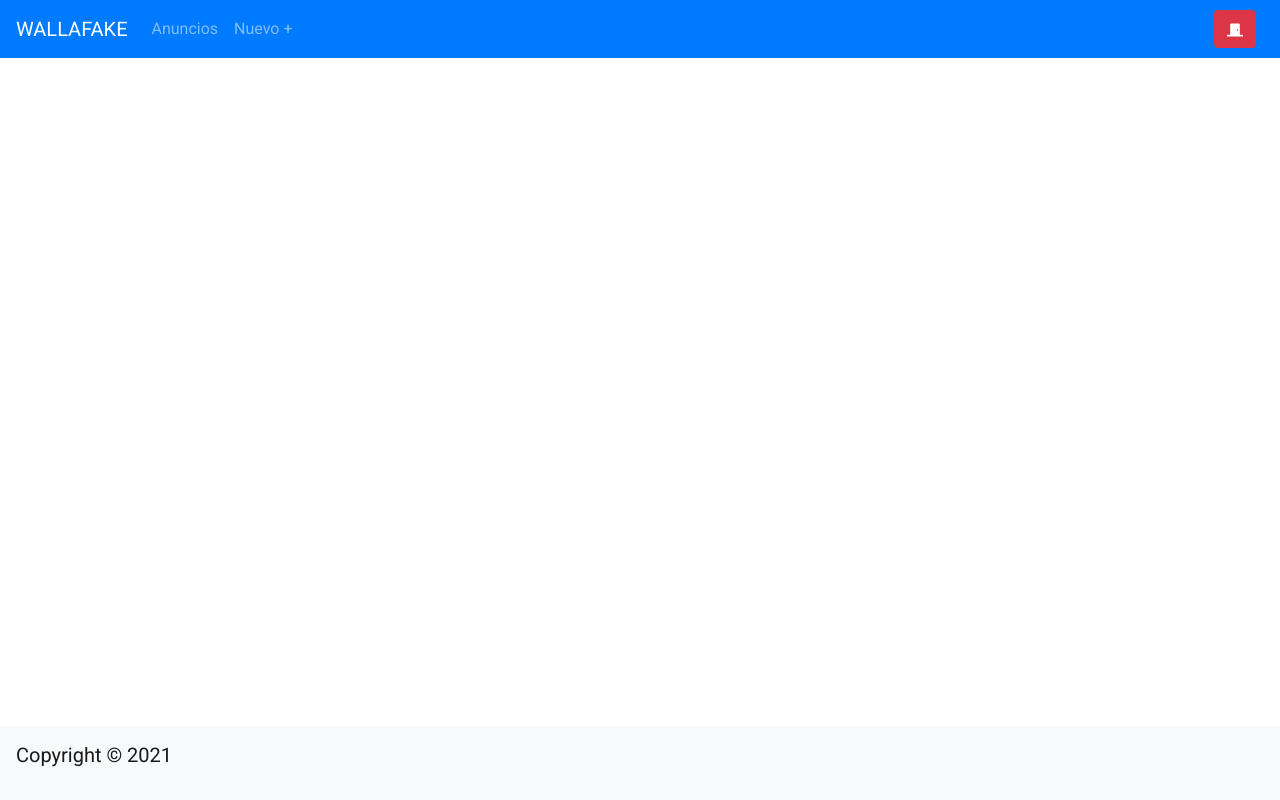
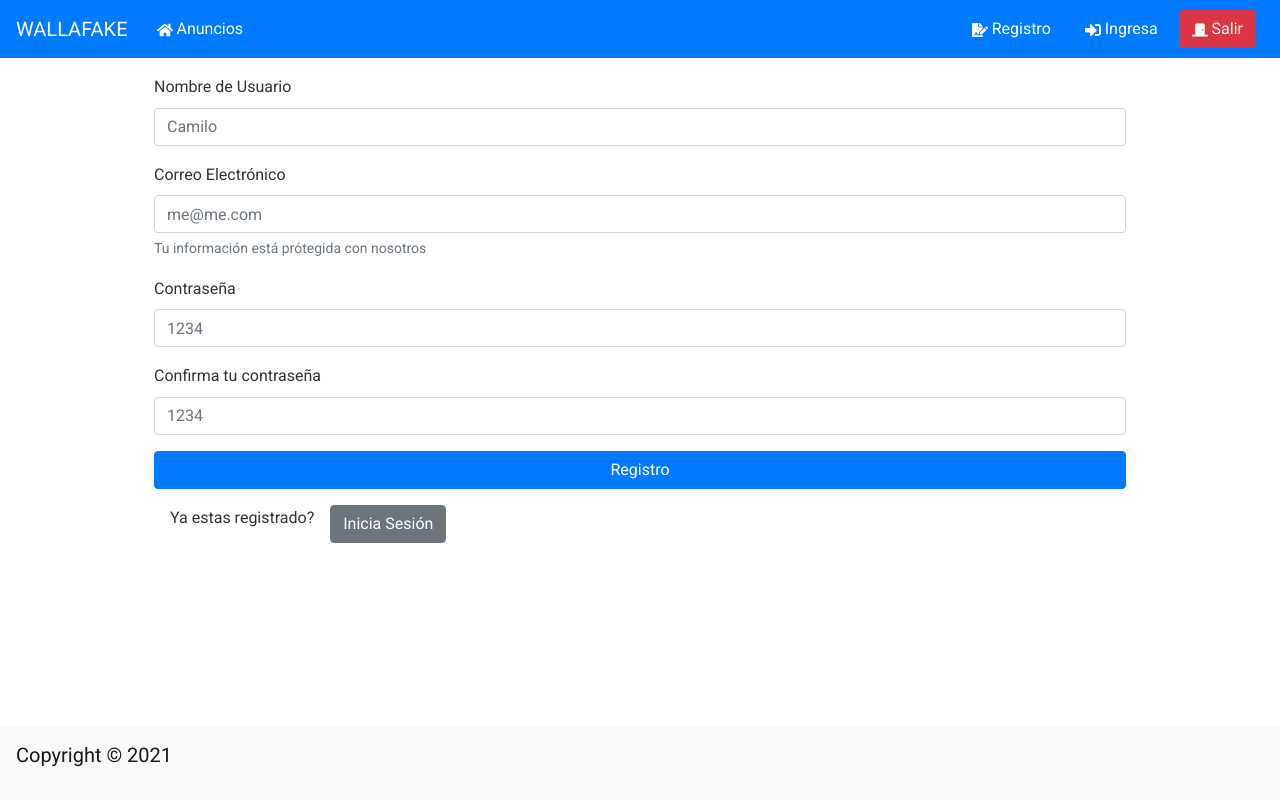
Before and after one commit to aolveramx/practica6_react_wallafake, a React (Create React App) app: page /register in a window 1280 px wide. Built offline with nearby package versions, Linux system fonts and the light colour scheme.

Commit message:
feat: Register & Login Forms fix: buttons with <Link/>

```diff
--- a/src/App.js
+++ b/src/App.js
@@ -4,6 +4,8 @@ import { Container } from 'react-bootstrap'
 import Header from './components/layout/Header'
 import Footer from './components/layout/Footer'
 import Main from './components/pages/Main'
+import Register from './components/pages/Register'
+import Login from './components/pages/Login'
 
 import AdvertState from './context/advert/AdvertState'
 import AuthState from './context/auth/AuthState'
@@ -19,7 +21,9 @@ const App = () => {
               <Header />
                 <Container>
                   <Switch>
-                    <Route path='/' exact component={Main}/>
+                    <Route exact path='/' component={Main}/>
+                    <Route exact path='/register' component={Register}/>
+                    <Route exact path='/login' component={Login}/>
                   </Switch>
                 </Container>
               <Footer />
--- a/src/components/layout/Header.js
+++ b/src/components/layout/Header.js
@@ -1,23 +1,43 @@
 import { Link } from 'react-router-dom'
 import { Button, Form, Navbar, Nav } from 'react-bootstrap'
 import 'bootstrap/dist/css/bootstrap.min.css'
-import { FaDoorClosed } from 'react-icons/fa';
+import { FaDoorClosed, FaHome, FaFileSignature, FaSignInAlt } from 'react-icons/fa';
 import PropTypes from 'prop-types'
 
 const Header = ({ title }) => {
   return (
     <Navbar bg="primary" variant="dark" className="mb-3">
+      <Navbar.Brand>{title}</Navbar.Brand>
+      <Nav className="mr-auto text-white">
 
-      <Navbar.Brand>{title}</Navbar.Brand>
+      <Link to="/">
+        <Button variant="primary" className="mr-2">
+          <FaHome style={{ color: 'white', cursor: 'pointer'}} />
+          {' '}Anuncios
+        </Button>
+        </Link>
 
-      <Nav className="mr-auto text-white">
-        <Nav.Link href="/">Anuncios</Nav.Link>
-        <Nav.Link href="/advert/new">Nuevo +</Nav.Link>
       </Nav>
 
-      <Form inline>
+      <Form inline className="text-white">
+        <Link to="/register">
+        <Button variant="primary" className="mr-2">
+          <FaFileSignature style={{ color: 'white', cursor: 'pointer'}} />
+          {' '}Registro
+        </Button>
+        </Link>
+
+        <Link to="/login" >
+        <Button variant="primary" className="mr-2">
+          <FaSignInAlt style={{ color: 'white', cursor: 'pointer'}} />
+          {' '}Ingresa
+        </Button>
+        </Link>
+
+
         <Button variant="danger" className="mr-2">
           <FaDoorClosed style={{ color: 'white', cursor: 'pointer'}} />
+          {' '}Salir
         </Button>
       </Form>
 
--- /dev/null
+++ b/src/components/pages/Login.js
@@ -0,0 +1,76 @@
+import { useState } from 'react'
+import { Link } from 'react-router-dom';
+import { Button, ButtonGroup, Container, Form } from 'react-bootstrap'
+import 'bootstrap/dist/css/bootstrap.min.css'
+
+const Login = () => {
+  const [user, setUser] = useState({
+    email: '',
+    password: '',
+    reminder: true
+  })
+
+  const { email, password, reminder } = user
+
+  const onChange = (e) => {
+    setUser({
+      ...user,
+      [e.target.name]: e.target.value
+    })
+  }
+
+  const onSubmit = (e) => {
+    e.preventDefault()
+    console.log('Login Submit');
+  }
+
+  return (
+    <Container>
+    <Form onSubmit={onSubmit}>
+
+      <Form.Group controlId="formText">
+        <Form.Label>Nombre de Usuario</Form.Label>
+        <Form.Control
+        type="email"
+        placeholder="Ingresa tu correo, ejemplo: me@me.com"
+        value={email}
+        onChange={onChange}
+        />
+        <Form.Text className="text-muted">
+          Tus datos no seran compartidos con terceros
+        </Form.Text>
+      </Form.Group>
+
+      <Form.Group controlId="formPassword">
+        <Form.Label>Contraseña</Form.Label>
+        <Form.Control
+        type="password"
+        name="password"
+        placeholder="Ingresa una contraseña valida, por ejemplo 1234"
+        value={password}
+        onChange={onChange}>
+        </Form.Control>
+      </Form.Group>
+
+      <Form.Check
+      className="mb-3"
+      type="switch"
+      label="Recordar Acceso"
+      checked={reminder}
+      value={reminder}
+      onChange={onChange}
+      />
+
+      <ButtonGroup>
+        <Button to="/signup" type="submit" value="login">Entrar</Button>
+        <Link to="/register">
+          <Button variant="secondary">Registrarse</Button>
+        </Link>
+
+      </ButtonGroup>
+      </Form>
+    </Container>
+  )
+}
+
+export default Login
--- /dev/null
+++ b/src/components/pages/Register.js
@@ -0,0 +1,99 @@
+import { useState } from 'react'
+import { Link } from 'react-router-dom';
+import { Button, Col, Container, Form, Row } from 'react-bootstrap';
+import 'bootstrap/dist/css/bootstrap.min.css';
+
+
+const Register = () => {
+  const [user, setUser] = useState({
+    name: '',
+    email: '',
+    password: '',
+    password2: ''
+  })
+
+  const { name, email, password, password2 } = user
+
+  const onChange = (e) => {
+    setUser({
+      ...user,
+      [e.target.name]: [e.target.value]
+    })
+  }
+
+  const onSubmit = (e) => {
+    e.preventDefault()
+    console.log('Register Submit');
+  }
+
+  return (
+    <Container>
+    <Form onSubmit={onSubmit}>
+
+      <Form.Group controlId="formName">
+        <Form.Label>Nombre de Usuario</Form.Label>
+        <Form.Control
+        type="text"
+        name="name"
+        placeholder="Camilo"
+        value={name}
+        onChange={onChange}
+        />
+      </Form.Group>
+
+
+      <Form.Group controlId="formText">
+        <Form.Label>Correo Electrónico</Form.Label>
+        <Form.Control
+        type="email"
+        name="email"
+        placeholder="me@me.com"
+        value={email}
+        onChange={onChange}
+        />
+        <Form.Text className="text-muted">
+          Tu información está prótegida con nosotros
+        </Form.Text>
+      </Form.Group>
+
+      <Form.Group controlId="formPassword">
+        <Form.Label>Contraseña</Form.Label>
+        <Form.Control
+        type="password"
+        name="password"
+        placeholder="1234"
+        value={password}
+        onChange={onChange}>
+        </Form.Control>
+      </Form.Group>
+
+      <Form.Group controlId="formPasswordConfirm">
+        <Form.Label>Confirma tu contraseña</Form.Label>
+        <Form.Control
+        type="password"
+        placeholder="1234"
+        value={password2}
+        onChange={onChange}>
+        </Form.Control>
+      </Form.Group>
+
+      <Button
+      variant="primary btn-block"
+      type="submit">
+      Registro
+      </Button>
+
+      <Col className="m-3">
+        <Row>
+          <p className="mr-3">Ya estas registrado?</p>
+          <Link to="/login">
+            <Button variant="secondary">Inicia Sesión</Button>
+          </Link>
+        </Row>
+      </Col>
+    </Form>
+  </Container>
+  )
+}
+
+export default Register
```
